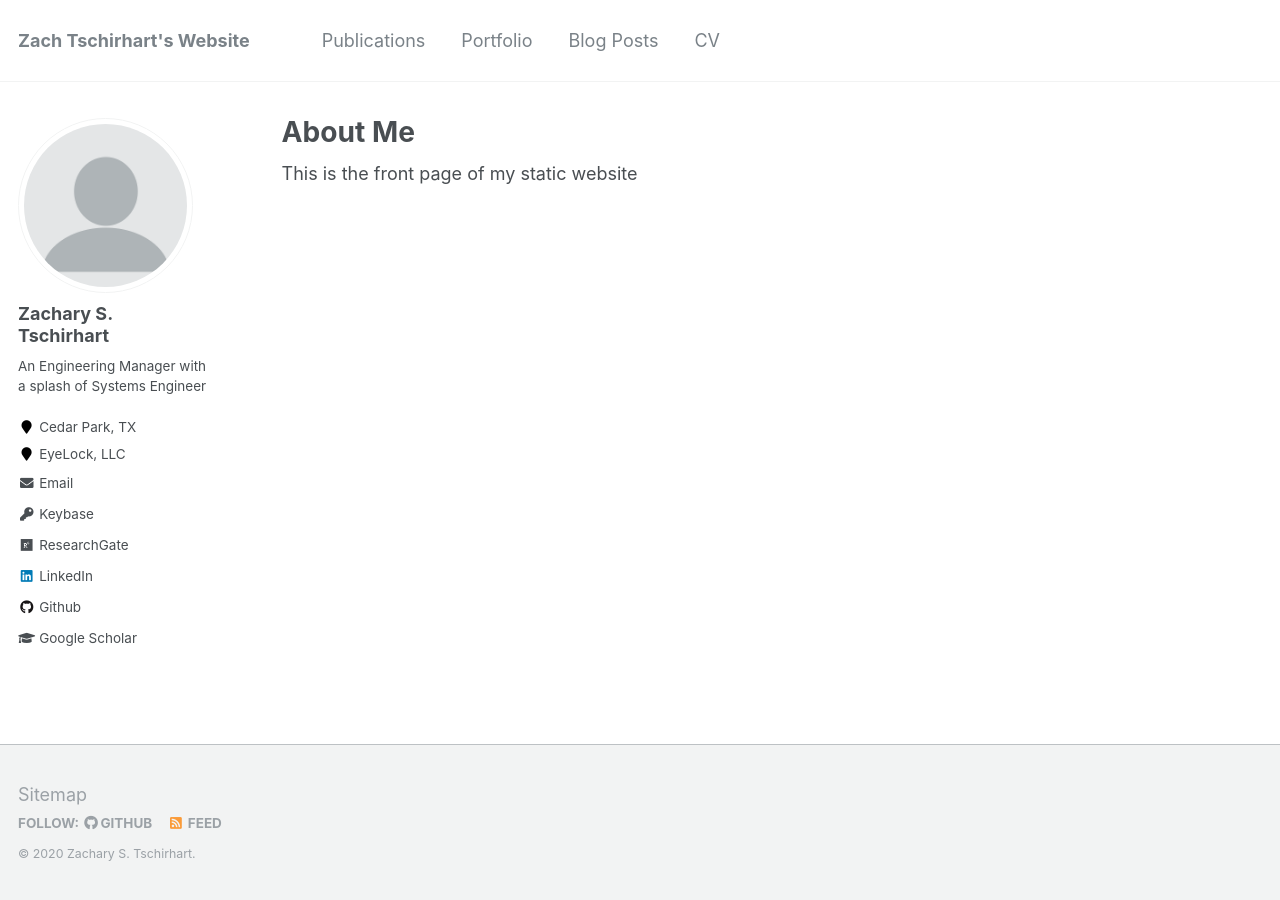
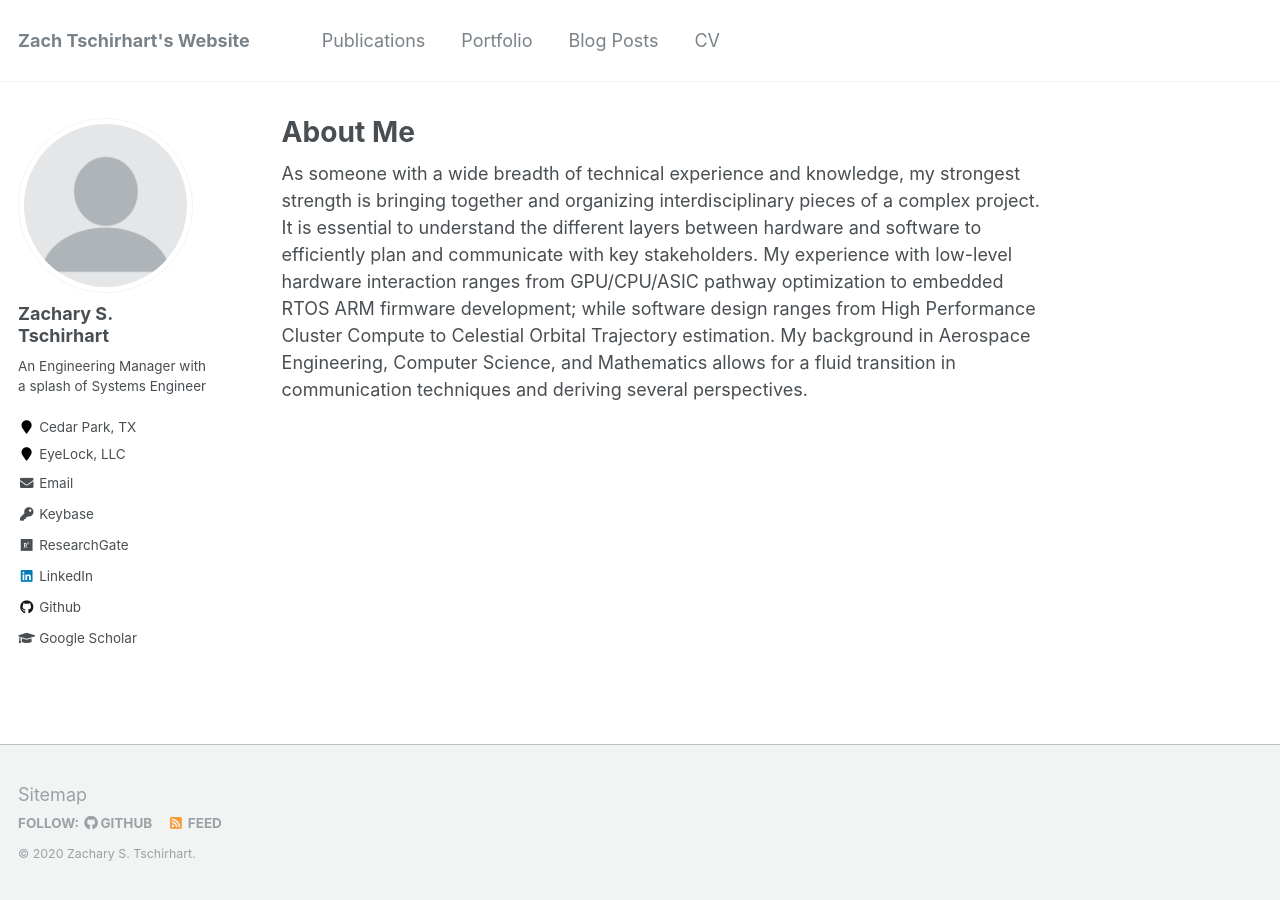
Before and after one commit to ztschir/ztschir.github.io, a Jekyll site: the page built from _pages/about.md, in a window 1280 px wide. Built offline with Jekyll 4.4.1, drawn with Linux system fonts in a browser that asks for light colours.

Commit message:
added more to the aboutme page

```diff
--- a/_pages/about.md
+++ b/_pages/about.md
@@ -8,4 +8,4 @@ redirect_from:
   - /about.html
 ---
 
-This is the front page of my static website
+As someone with a wide breadth of technical experience and knowledge, my strongest strength is bringing together and organizing interdisciplinary pieces of a complex project. It is essential to understand the different layers between hardware and software to efficiently plan and communicate with key stakeholders. My experience with low-level hardware interaction ranges from GPU/CPU/ASIC pathway optimization to embedded RTOS ARM firmware development; while software design ranges from High Performance Cluster Compute to Celestial Orbital Trajectory estimation. My background in Aerospace Engineering, Computer Science, and Mathematics allows for a fluid transition in communication techniques and deriving several perspectives.
```
